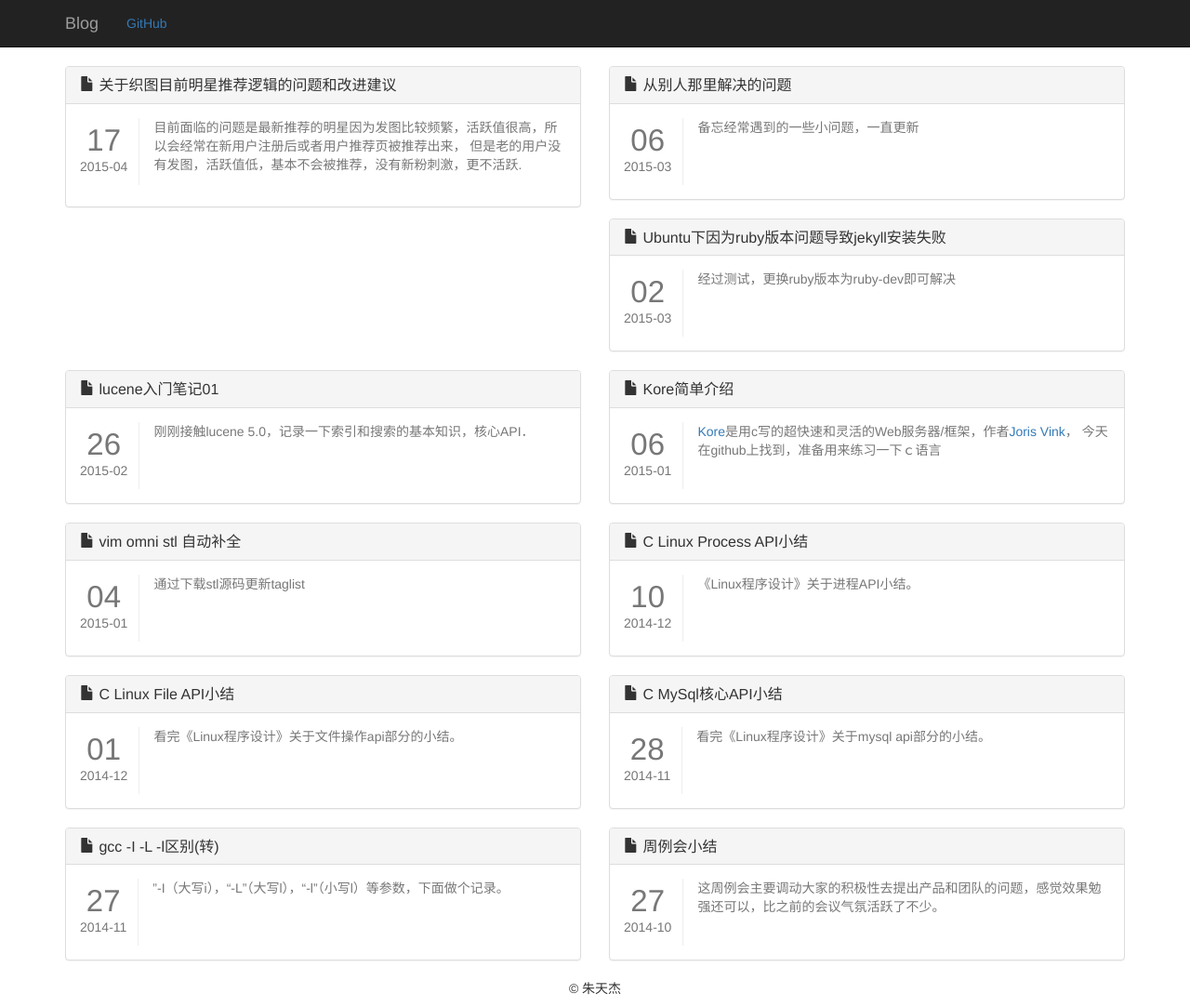
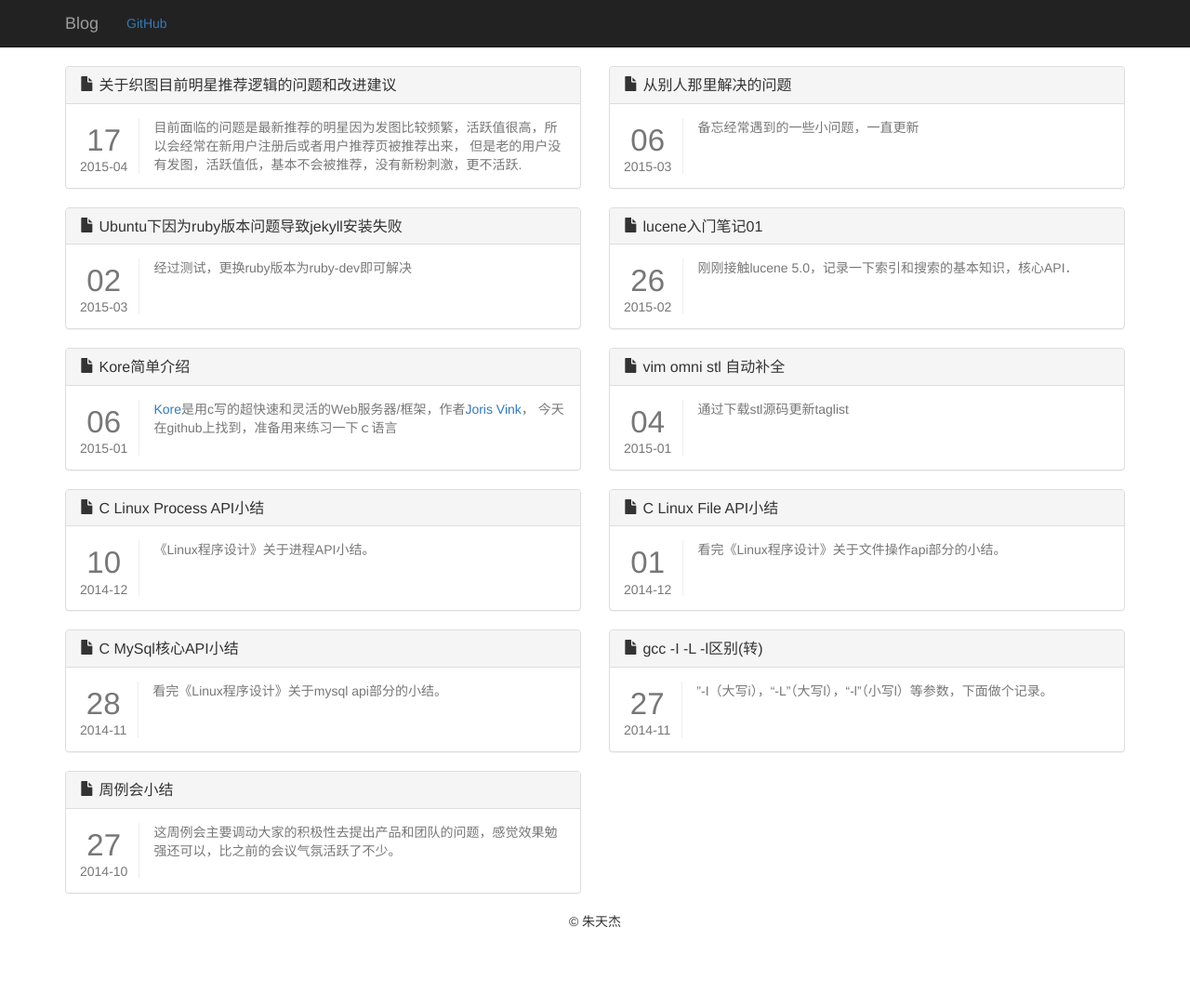
Before and after one commit to lynch001/lynch001.github.io, a Jekyll site: the page built from index.html, in a window 1280 px wide. Shown: the whole page at 93% size. Built offline with Jekyll 4.4.1, drawn with Linux system fonts in a browser that asks for light colours; nearby versions of some CDN libraries; the list of posts is cut into pages by our own code; after the commit the page ends 1011 px from its top, so only the background shows below that.

Commit message:
修复首页排版错位

```diff
--- a/index.html
+++ b/index.html
@@ -11,10 +11,10 @@ title: 朱天杰's博客
 				<h3 class="panel-title"><span class="glyphicon glyphicon-file"></span> <a href="{{site.baseurl}}{{ post.url }}">{{ post.title }}</a></h3>
 			</div>
 			<div class="panel-body">
-				<div class="media">
-					<div class="pull-left" align="center">
+				<div style="height:60px;" class="media">
+					<div style="height:60px;" class="pull-left" align="center">
 						<p style="font-size: 33px;margin-bottom: -5px;" class="text-{% if post.style %}{{ post.style }}{% else %}{{ "muted" }}{% endif %}">{{ post.date | date: "%d" }}</p>
-						<p class="text-{% if post.style %}{{ post.style }}{% else %}{{ "muted" }}{% endif %}">{{ post.date | date: "%Y-%m" }}</p>
+						<p style="padding:0px;" class="text-{% if post.style %}{{ post.style }}{% else %}{{ "muted" }}{% endif %}">{{ post.date | date: "%Y-%m" }}</p>
 					</div>
 					<div class="media-body text-{% if post.style %}{{ post.style }}{% else %}{{ "muted" }}{% endif %}" style="padding-left: 5px;">
 						{{ post.excerpt | markdownify }}
```
